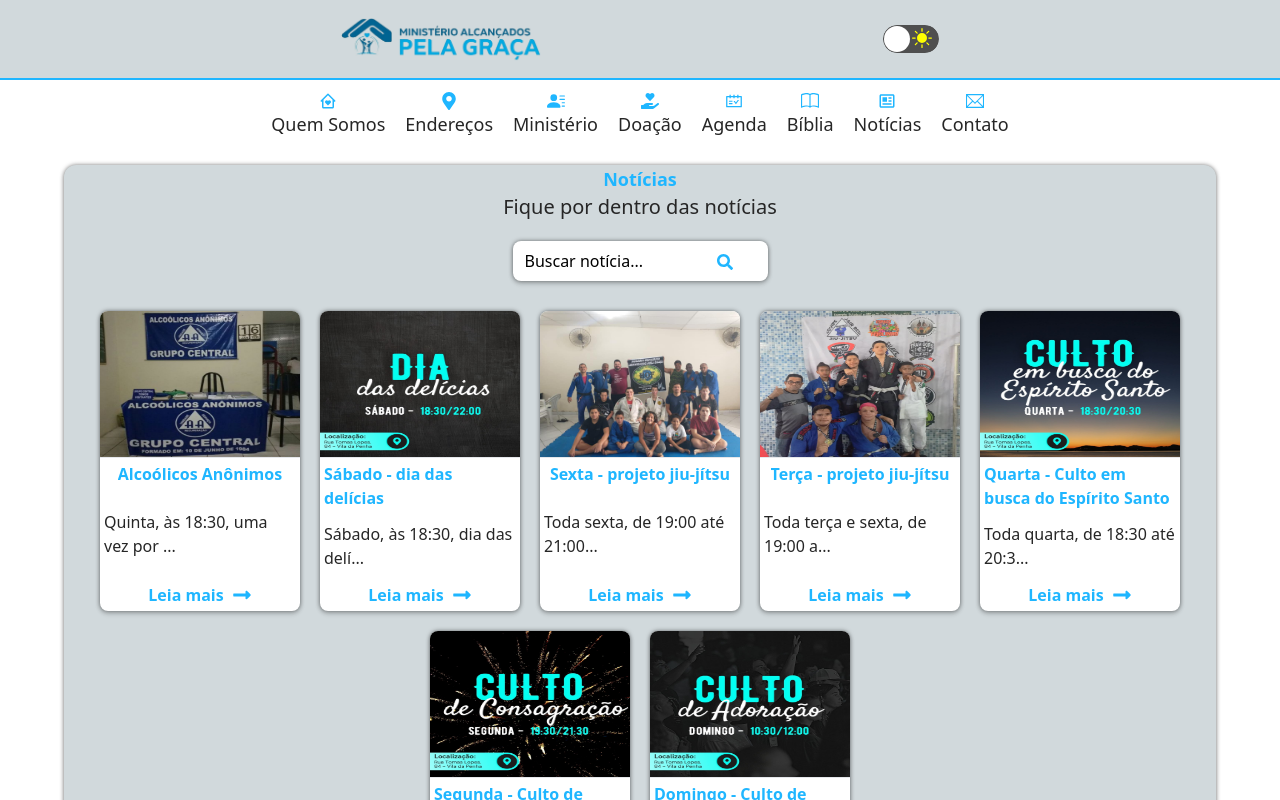
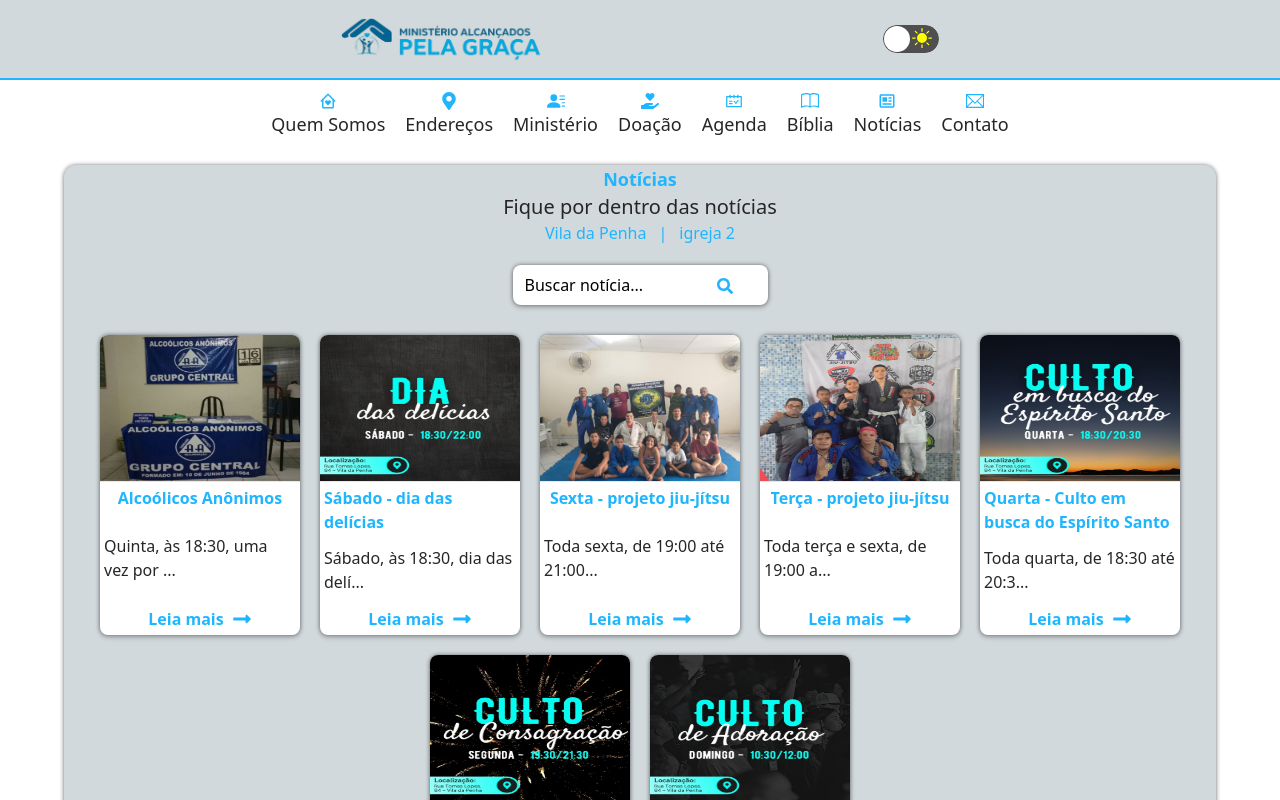
Before and after one commit to SandroFernandesRosal/igreja-app, a Next.js app: page /noticias in a window 1280 px wide. Shown: the top 800 px of the page. Built offline with nearby package versions, Linux system fonts and the light colour scheme.

Commit message:
consertando bugs

```diff
--- a/src/app/components/News.jsx
+++ b/src/app/components/News.jsx
@@ -2,13 +2,15 @@
 import Link from 'next/link'
 import Search from './Search'
 import ResultLength from './ResultLength'
-import { useSearch } from '../store/searchStore'
+import { useSearch, useHook } from '../store/searchStore'
 import New from './New'
+import { DataNews } from '../service/DataNews'
+import { DataNews2 } from '../service/DataNews2'
 
 export default function News({ children }) {
   const { search } = useSearch()
   const { setSearch } = useSearch()
-  const { data } = useSearch()
+  const { data, setData } = useHook()
 
   const results = data?.filter(
     (item) => item.title.toLowerCase().indexOf(search) !== -1,
@@ -16,7 +18,16 @@ export default function News({ children }) {
   return (
     <section className=" mb-5  flex w-[100vw] flex-col items-center rounded-[35px] bg-bglightsecundary shadow-light dark:bg-bgdarksecundary dark:shadow-dark md:w-[90vw] md:rounded-xl  ">
       <h1 className="m-0 text-lg font-bold text-primary ">Notícias</h1>
-      <p className="mb-5 px-2 text-xl">Fique por dentro das notícias</p>
+      <p className=" px-2 text-xl">Fique por dentro das notícias</p>
+      <div className="mb-5 flex gap-3 text-primary">
+        <p className="cursor-pointer" onClick={() => setData(DataNews)}>
+          Vila da Penha
+        </p>{' '}
+        |
+        <p className="cursor-pointer" onClick={() => setData(DataNews2)}>
+          igreja 2
+        </p>
+      </div>
       <Search />
 
       {search ? <ResultLength search={search} DataNews={data} /> : null}
--- a/src/app/components/NewsPenha.jsx
+++ b/src/app/components/NewsPenha.jsx
@@ -3,23 +3,14 @@
 import New from './New'
 import News from './News'
 import Carousel from './Carousel'
-import { DataNews2 } from '../service/DataNews2'
-import { DataNews } from '../service/DataNews'
-import { useState } from 'react'
+
+import { useHook } from '../store/searchStore'
 
 export default function NewsPenha({ children }) {
-  const [data, setData] = useState(DataNews)
+  const { data, setData } = useHook()
+
   return (
     <div className="flex w-[100vw]  flex-col items-center    justify-center bg-transparent">
-      <div className="flex gap-3  text-primary">
-        <p className="cursor-pointer" onClick={() => setData(DataNews)}>
-          Vila da Penha
-        </p>{' '}
-        |
-        <p className="cursor-pointer" onClick={() => setData(DataNews2)}>
-          igreja 2
-        </p>
-      </div>
       <Carousel data={data} />
       <News data={data} setData={setData}>
         {data &&
--- /dev/null
+++ b/src/app/hooks/usePersistedState.js
@@ -0,0 +1,21 @@
+import { useState, useEffect } from 'react'
+
+function usePersistedState(key, initialState) {
+  const [state, setState] = useState(() => {
+    const storageValue = localStorage.getItem(key)
+
+    if (storageValue) {
+      return JSON.parse(storageValue)
+    } else {
+      return initialState
+    }
+  })
+
+  useEffect(() => {
+    localStorage.setItem(key, JSON.stringify(state))
+  }, [key, state])
+
+  return [state, setState]
+}
+
+export default usePersistedState
--- a/src/app/noticias/page.jsx
+++ b/src/app/noticias/page.jsx
@@ -2,16 +2,16 @@
 import News from '../components/News'
 import New from '../components/New'
 
-import { useSearch } from '../store/searchStore'
+import { useSearch, useHook } from '../store/searchStore'
 
 export default function Noticias() {
-  const { DataNews } = useSearch()
   const { setSearch } = useSearch()
+  const { data } = useHook()
 
   return (
     <main className="flex min-h-screen flex-col items-center gap-5 pt-24 md:pt-[165px]">
       <News>
-        {DataNews.reverse().map((item) => (
+        {data.reverse().map((item) => (
           <New
             key={item.id}
             url={item.url}
--- a/src/app/store/searchStore.js
+++ b/src/app/store/searchStore.js
@@ -1,11 +1,14 @@
 import { create } from 'zustand'
 import { DataNews } from '../service/DataNews'
-import { DataNews2 } from '../service/DataNews2'
+
 export const useSearch = create((set) => ({
   search: '',
   setSearch: (query) => set({ search: query }),
 
   DataNews,
+}))
+
+export const useHook = create((set) => ({
   data: DataNews,
-  setData: () => set({ Datanews2: DataNews2 }),
+  setData: (state) => set({ data: state }),
 }))
```
